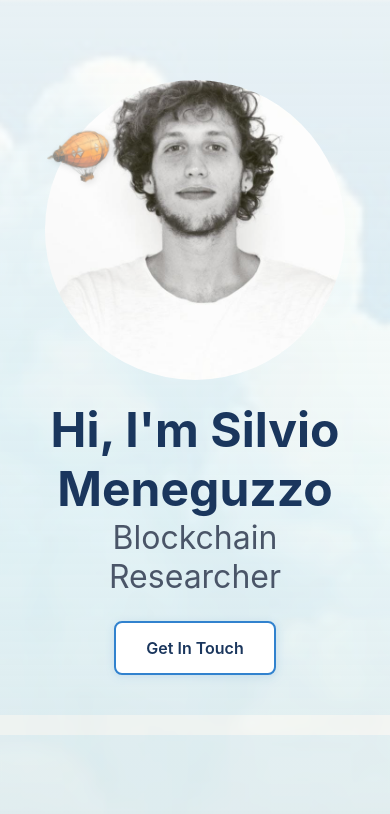
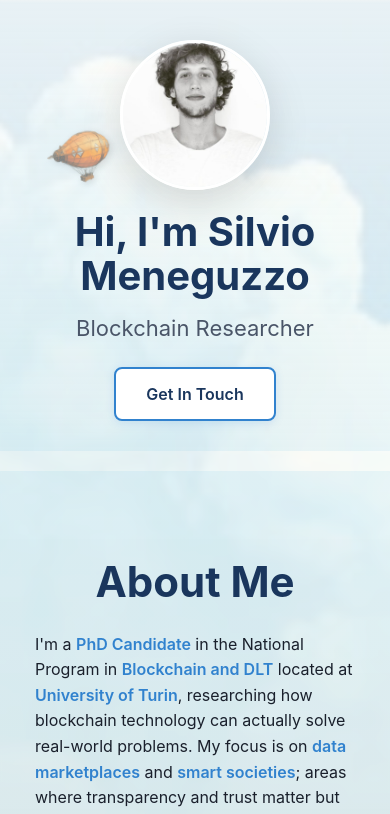
Before and after one commit to smeneguz/portfolio_Silvio, a React (Create React App) app: page / in a window 390 px wide. Shown: the top 814 px of the page. Built offline with nearby package versions, Linux system fonts and the light colour scheme.

Commit message:
allign and fix email and title

```diff
--- a/src/components/About.js
+++ b/src/components/About.js
@@ -6,19 +6,19 @@ const About = () => {
             <h2>About Me</h2>
             <div className='about__content'>
                 <p>
-                    I'm a PhD Candidate in the National Program in Blockchain and DLT located at University of Turin, researching how blockchain technology can actually solve real-world problems. My focus is on data marketplaces and smart societies; areas where transparency and trust matter but are often lacking.
+                    I'm a <strong>PhD Candidate</strong> in the National Program in <strong>Blockchain and DLT</strong> located at <strong>University of Turin</strong>, researching how blockchain technology can actually solve real-world problems. My focus is on <strong>data marketplaces</strong> and <strong>smart societies</strong>; areas where transparency and trust matter but are often lacking.
                 </p>
 
                 <p>
-                    Right now I'm deep into DAO sustainability research and working on European projects that combine digital twins with blockchain. I love Zero-Knowledge proofs and cryptographic protocols, but what really drives me is seeing whether these tools actually work when people use them.
+                    Right now I'm deep into <strong>DAO sustainability research</strong> and working on <strong>European projects</strong> that combine <strong>digital twins</strong> with blockchain. I love <strong>Zero-Knowledge proofs</strong> and <strong>cryptographic protocols</strong>, but what really drives me is seeing whether these tools actually work when people use them.
                 </p>
 
                 <p>
-                    I've been coding since I was a teenager; started with simple websites and now build everything from smart contracts to React apps. These days I work between LINKS Foundation in Turin and various university collaborations across Europe. I also organise TEDx events and used to run the Startup Grind community in Padova.
+                    I've been coding since I was a teenager; started with simple websites and now build everything from <strong>smart contracts</strong> to <strong>React apps</strong>. These days I work between <strong>LINKS Foundation</strong> in Turin and various university collaborations across Europe. I also organise <strong>TEDx events</strong> and used to run the Startup Grind community in Padova.
                 </p>
 
                 <p>
-                    When I'm not buried in code or research papers, you'll find me training martial arts, attempting to play ukulele, or exploring new places. I'm always keen for conversations about technology, research directions, or honestly just about anything that sparks curiosity.
+                    When I'm not buried in code or research papers, you'll find me training martial arts, attempting to play ukulele, or exploring new places. I'm always keen for conversations about technology, research directions, or honestly just about anything that <strong>sparks curiosity</strong>.
                 </p>
             </div>
         </section>
--- a/src/components/Header.js
+++ b/src/components/Header.js
@@ -1,21 +1,10 @@
 // Import Assets
 import profile from '../assets/profile3.png';
+import { handleSmartEmailClick } from '../utils/emailUtils';
 
 const Header = () => {
-    const handleEmailClick = (e) => {
-        // Try to open the email client
-        const mailtoLink = "mailto:meneguzzosilvio@gmail.com?subject=Portfolio%20Contact&body=Hi%20Silvio,%0D%0A%0D%0AI%20found%20your%20portfolio%20and%20would%20like%20to%20get%20in%20touch.%0D%0A%0D%0ABest%20regards";
-        window.location.href = mailtoLink;
-
-        // Fallback: show email address after a short delay
-        setTimeout(() => {
-            if (window.confirm("If your email client didn't open, you can copy this email address:\n\nmeneguzzosilvio@gmail.com\n\nClick OK to copy to clipboard.")) {
-                navigator.clipboard.writeText("meneguzzosilvio@gmail.com").catch(() => {
-                    // Fallback if clipboard API doesn't work
-                    window.prompt("Copy this email address:", "meneguzzosilvio@gmail.com");
-                });
-            }
-        }, 1500);
+    const handleEmailClick = () => {
+        handleSmartEmailClick();
     };
 
     return (
--- a/src/components/Social.js
+++ b/src/components/Social.js
@@ -1,25 +1,14 @@
+import { handleSmartEmailClick } from '../utils/emailUtils';
+
 const Social = () => {
     const handleEmailClick = (e) => {
         e.preventDefault();
-
-        // Try to open the email client
-        const mailtoLink = "mailto:meneguzzosilvio@gmail.com?subject=Portfolio%20Contact&body=Hi%20Silvio,%0D%0A%0D%0AI%20found%20your%20portfolio%20and%20would%20like%20to%20get%20in%20touch.%0D%0A%0D%0ABest%20regards";
-        window.location.href = mailtoLink;
-
-        // Fallback: show email address after a short delay
-        setTimeout(() => {
-            if (window.confirm("If your email client didn't open, you can copy this email address:\n\nmeneguzzosilvio@gmail.com\n\nClick OK to copy to clipboard.")) {
-                navigator.clipboard.writeText("meneguzzosilvio@gmail.com").catch(() => {
-                    // Fallback if clipboard API doesn't work
-                    window.prompt("Copy this email address:", "meneguzzosilvio@gmail.com");
-                });
-            }
-        }, 1500);
+        handleSmartEmailClick();
     };
 
     return (
         <div className="social">
-            <h2>Socials</h2>
+            <h2>Contact</h2>
 
             <button onClick={handleEmailClick} className="button">meneguzzosilvio@gmail.com</button>
             <a href="https://twitter.com/SilvioMeneguzzo" target="_blank"  rel="noreferrer" className="button">Twitter</a>
--- a/src/index.css
+++ b/src/index.css
@@ -137,41 +137,54 @@ code {
 .header {
   display: flex;
   align-items: center;
-  flex-wrap: wrap;
-
-  text-align: center;
+  justify-content: center;
+  gap: 60px;
+  text-align: left;
+  padding: 80px 25px 60px;
 }
 
 .header img {
-  max-width: 300px;
-  height: auto;
+  width: 280px;
+  height: 280px;
+  object-fit: cover;
+  border-radius: 50%;
+  border: 6px solid var(--bg-white);
+  box-shadow: 0 12px 40px rgba(0, 0, 0, 0.15);
+  transition: all 0.3s ease;
+  flex-shrink: 0;
+}
 
-  margin: 20px auto;
-
-  border-radius: 50%;
+.header img:hover {
+  transform: scale(1.03);
+  box-shadow: 0 16px 50px rgba(49, 130, 206, 0.25);
+  border-color: rgba(49, 130, 206, 0.3);
 }
 
 .header__content {
-  width: 400px;
-  margin: 0 auto;
+  max-width: 500px;
+  flex: 1;
 }
 
 .header__content h1 {
-  font-size: 48px;
+  font-size: clamp(40px, 4vw, 52px);
   color: var(--primary-dark);
   font-weight: 700;
-  text-align: center;
+  text-align: left;
+  margin-bottom: 20px;
+  line-height: 1.1;
 }
 
 .header__content p {
-  font-size: 32px;
+  font-size: clamp(22px, 2.5vw, 28px);
   color: var(--text-medium);
   font-weight: 400;
-  text-align: center;
+  text-align: left;
+  margin-bottom: 32px;
+  line-height: 1.3;
 }
 
 .header__content button {
-  margin: 25px auto 0;
+  margin: 0;
 }
 
 /* ------------------------------------------------------ */
@@ -196,6 +209,11 @@ code {
   margin-bottom: 20px;
   text-align: justify;
   color: var(--text-dark);
+}
+
+.about__content p strong {
+  color: var(--accent-blue);
+  font-weight: 600;
 }
 
 .about__content p:last-child {
@@ -437,7 +455,11 @@ code {
 }
 
 /* ------------------------------------------------------ */
-/* -- Social Media -- */
+/* -- Contact Section -- */
+
+.social {
+  text-align: center;
+}
 
 .social h2 {
   font-size: 42px;
@@ -448,7 +470,8 @@ code {
 }
 
 .social .button {
-  margin: 15px;
+  margin: 15px 10px;
+  display: inline-block;
 }
 
 /* ------------------------------------------------------ */
@@ -1070,3 +1093,84 @@ html {
     padding: 8px 12px;
   }
 }
+
+/* Responsive Design - Mobile First */
+@media (max-width: 1024px) {
+  .header {
+    flex-direction: column;
+    text-align: center;
+    gap: 30px;
+    padding: 60px 25px 50px;
+  }
+
+  .header__content {
+    max-width: 600px;
+  }
+
+  .header__content h1,
+  .header__content p {
+    text-align: center;
+  }
+
+  .header img {
+    width: 220px;
+    height: 220px;
+  }
+}
+
+@media (max-width: 768px) {
+  .header {
+    padding: 50px 15px 40px;
+    gap: 25px;
+  }
+
+  .header img {
+    width: 180px;
+    height: 180px;
+    border-width: 4px;
+  }
+
+  .header__content h1 {
+    margin-bottom: 16px;
+  }
+
+  .header__content p {
+    margin-bottom: 24px;
+  }
+
+  .about__content {
+    padding: 0 10px;
+  }
+
+  .about__content p {
+    text-align: left;
+    font-size: 16px;
+  }
+
+  .social .button {
+    margin: 8px 5px;
+    padding: 12px 20px;
+    font-size: 14px;
+    display: block;
+    max-width: 280px;
+    margin-left: auto;
+    margin-right: auto;
+  }
+}
+
+@media (max-width: 480px) {
+  .header {
+    padding: 40px 15px 30px;
+    gap: 20px;
+  }
+
+  .header img {
+    width: 150px;
+    height: 150px;
+    border-width: 3px;
+  }
+
+  .header__content {
+    max-width: 100%;
+  }
+}
--- /dev/null
+++ b/src/utils/emailUtils.js
@@ -0,0 +1,53 @@
+export const handleSmartEmailClick = (email = "meneguzzosilvio@gmail.com") => {
+    const subject = "Portfolio Contact";
+    const body = "Hi Silvio,\n\nI found your portfolio and would like to get in touch.\n\nBest regards";
+    const mailtoLink = `mailto:${email}?subject=${encodeURIComponent(subject)}&body=${encodeURIComponent(body)}`;
+
+    // Create a temporary anchor to trigger mailto
+    const tempAnchor = document.createElement('a');
+    tempAnchor.href = mailtoLink;
+    tempAnchor.style.display = 'none';
+    document.body.appendChild(tempAnchor);
+
+    // Track if the page loses focus (indicates email client opened)
+    let emailOpened = false;
+    let focusTimer;
+
+    const handleFocus = () => {
+        emailOpened = true;
+        window.removeEventListener('focus', handleFocus);
+        if (focusTimer) clearTimeout(focusTimer);
+    };
+
+    const handleBlur = () => {
+        // If page loses focus quickly, likely email client opened
+        setTimeout(() => {
+            emailOpened = true;
+        }, 100);
+    };
+
+    window.addEventListener('focus', handleFocus);
+    window.addEventListener('blur', handleBlur);
+
+    // Try to open email client
+    tempAnchor.click();
+    document.body.removeChild(tempAnchor);
+
+    // Check after a delay if email client opened
+    focusTimer = setTimeout(() => {
+        window.removeEventListener('focus', handleFocus);
+        window.removeEventListener('blur', handleBlur);
+
+        if (!emailOpened) {
+            // Email client didn't open, show fallback
+            if (window.confirm(`Email client not available. Would you like to copy my email address?\n\n${email}\n\nClick OK to copy to clipboard.`)) {
+                navigator.clipboard.writeText(email).then(() => {
+                    alert(`Email address copied to clipboard:\n${email}`);
+                }).catch(() => {
+                    // Fallback if clipboard doesn't work
+                    window.prompt("Copy this email address:", email);
+                });
+            }
+        }
+    }, 800);
+};
```
